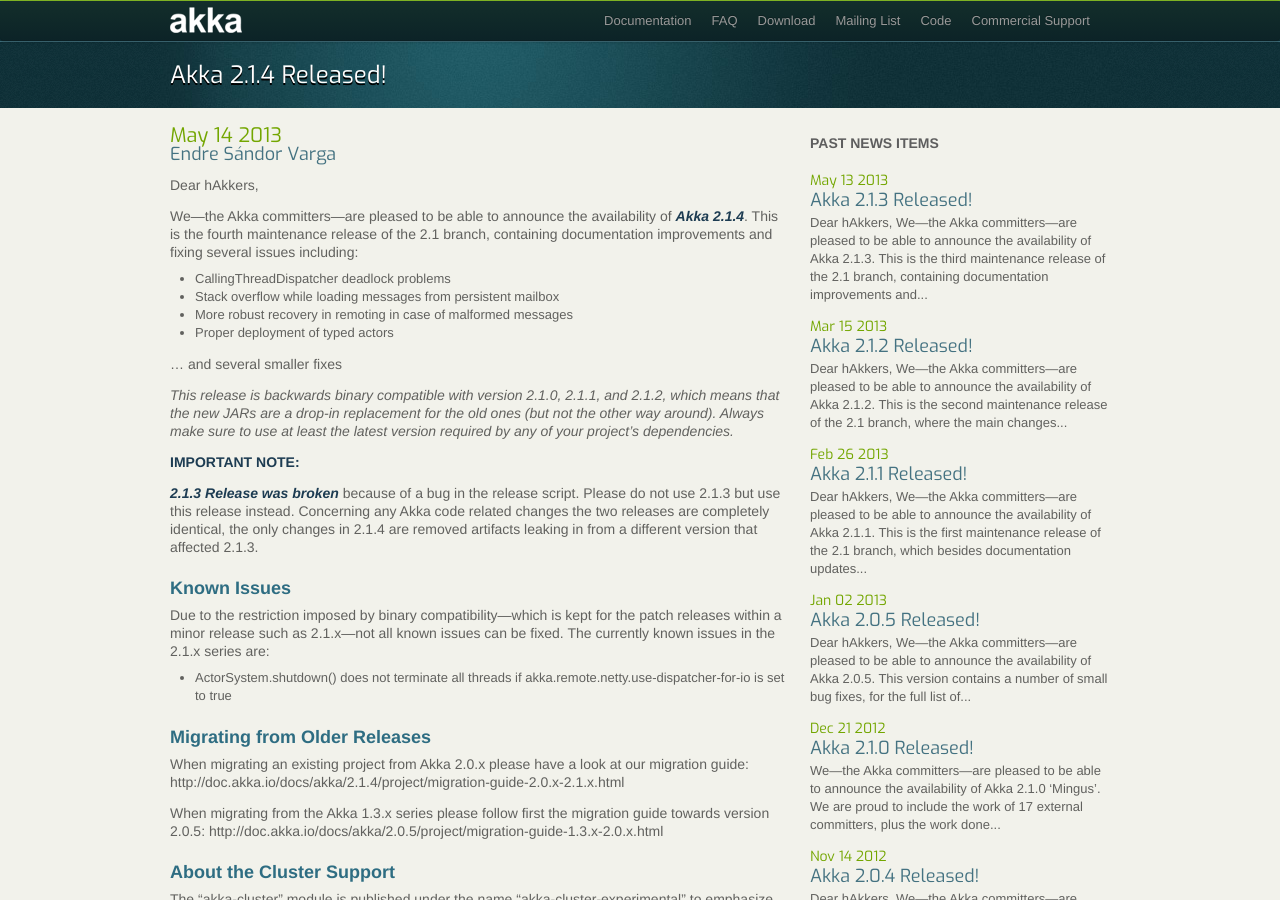
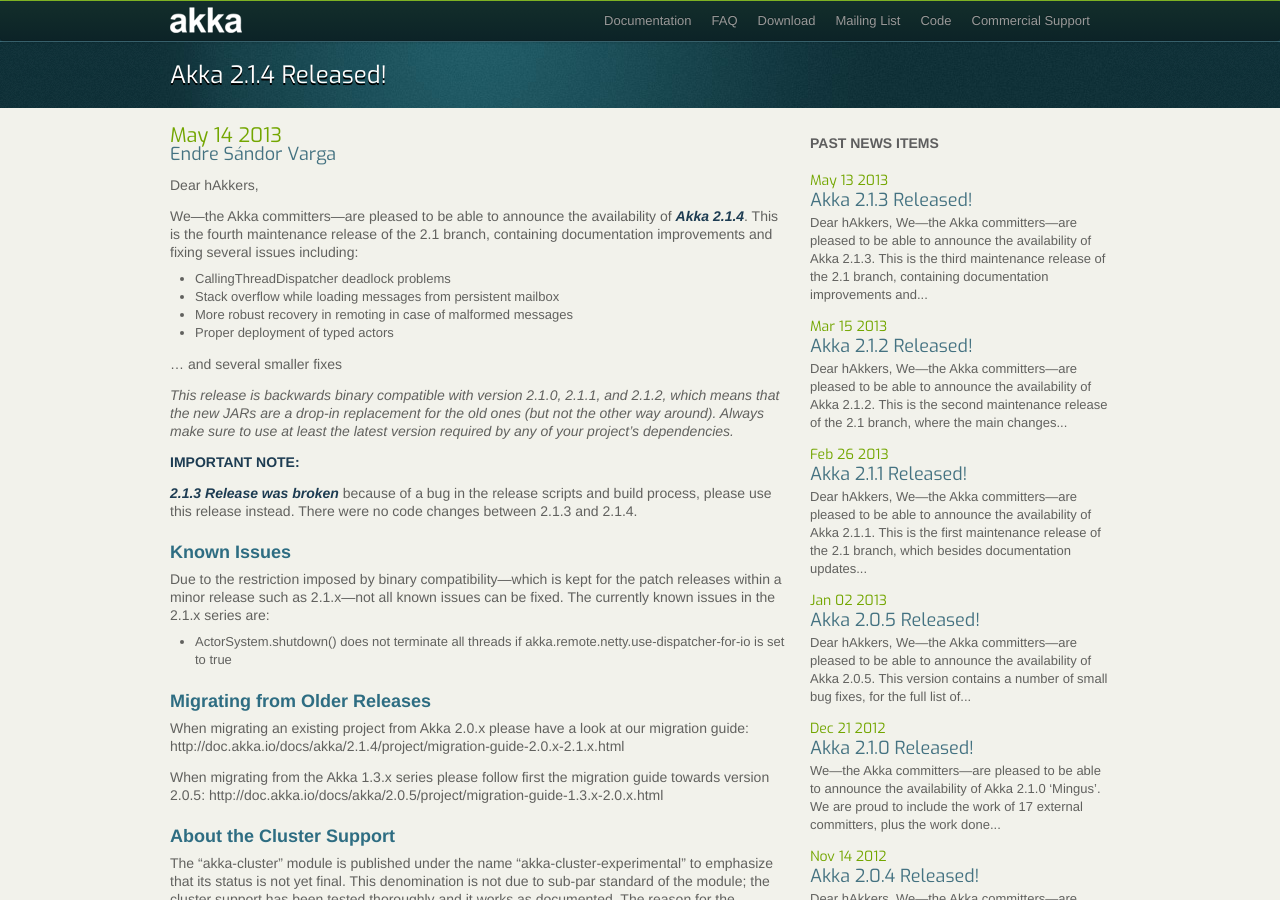
Before and after one commit to raboof/akka.github.com, a Jekyll site: the page built from news/_posts/2013-05-14-akka-2.1.4-released.md, in a window 1280 px wide and 900 px high. Built offline with Jekyll 4.4.1, drawn with Linux system fonts in a browser that asks for light colours.

Commit message:
Updated warning

```diff
--- a/news/_posts/2013-05-14-akka-2.1.4-released.md
+++ b/news/_posts/2013-05-14-akka-2.1.4-released.md
@@ -20,7 +20,7 @@
 
 **IMPORTANT NOTE:**
 
-***2.1.3 Release was broken*** because of a bug in the release script. Please do not use 2.1.3 but use this release instead. Concerning any Akka code related changes the two releases are completely identical, the only changes in 2.1.4 are removed artifacts leaking in from a different version that affected 2.1.3.
+***2.1.3 Release was broken*** because of a bug in the release scripts and build process, please use this release instead. There were no code changes between 2.1.3 and 2.1.4.
 
 ### Known Issues
 
```
